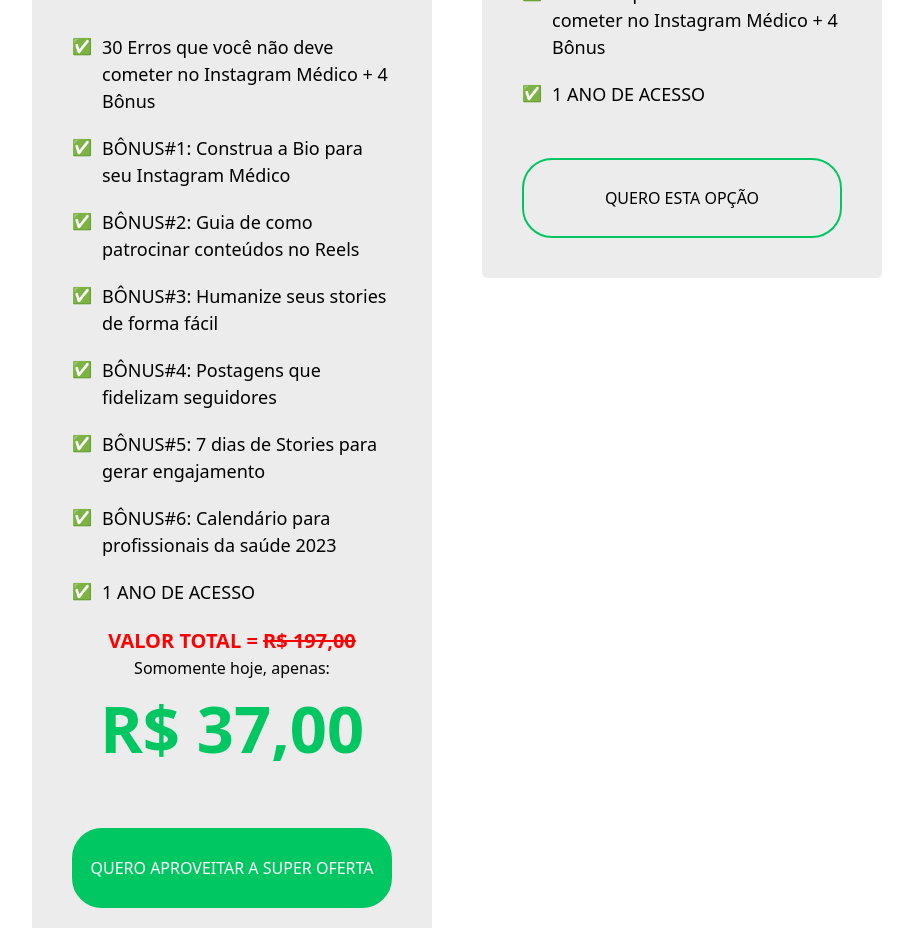
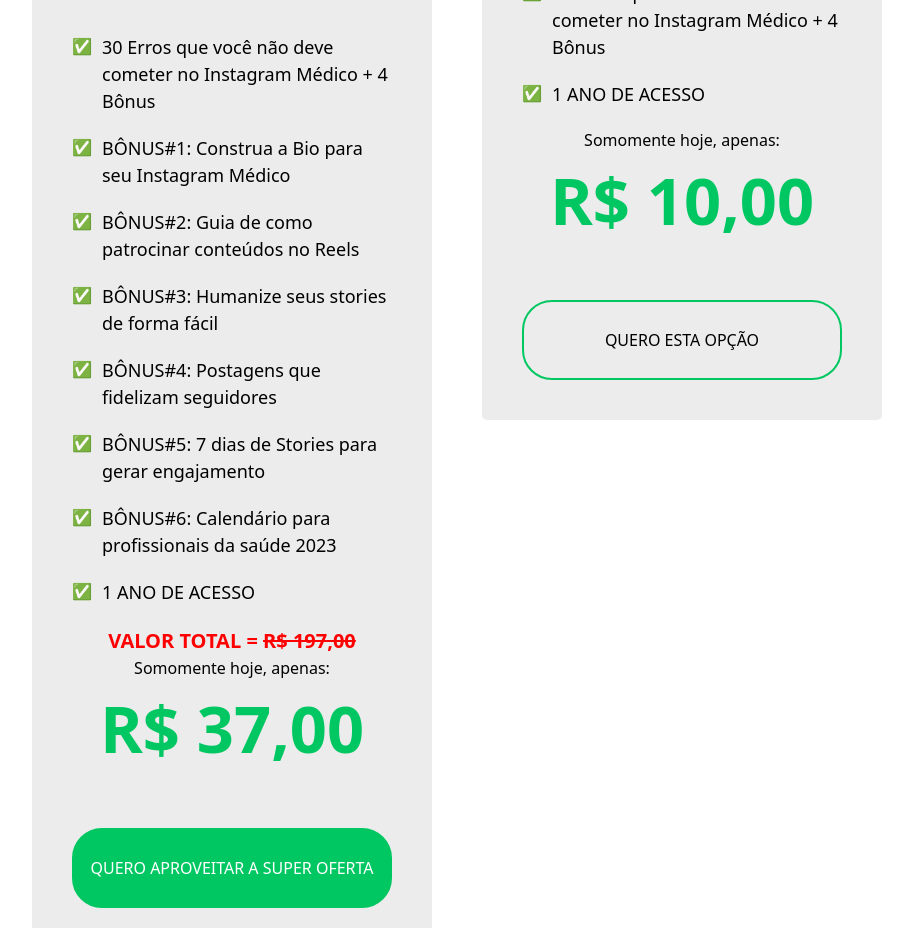
Before and after one commit to pedropatriota/landpage-produtodigital, a React (Create React App) app: page / in a window 1280 px wide. Shown: the part 2700-3628 px from the top of the page, without its empty margins (183-1096 px from the left). Built offline with nearby package versions, Linux system fonts and the light colour scheme.

Commit message:
Update index.tsx

```diff
--- a/src/components/template/index.tsx
+++ b/src/components/template/index.tsx
@@ -270,6 +270,20 @@ export const Template = () => {
           buttonAddress="https://pay.kiwify.com.br/1QBqi6G"
           transparent
           ButtonFontColor="#000000"
+          callToAction={
+            <div style={{ textAlign: "center" }}>
+              <p>Somomente hoje, apenas:</p>
+              <p
+                style={{
+                  color: "#00C762",
+                  fontWeight: "bold",
+                  fontSize: "65px",
+                }}
+              >
+                R$ 10,00
+              </p>
+            </div>
+          }
         />
       </div>
       <Spacer margin="40px 0" />
```
